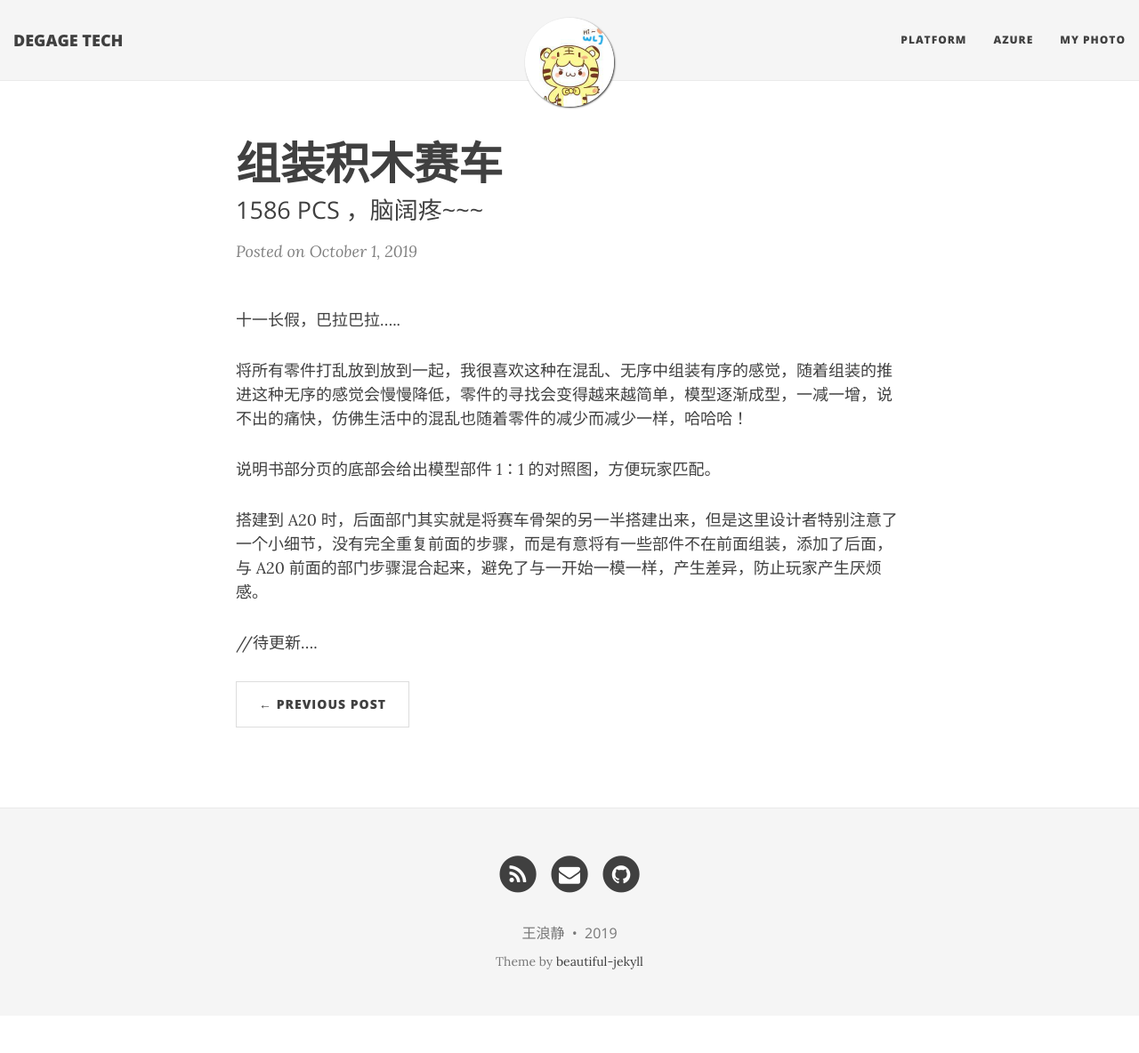
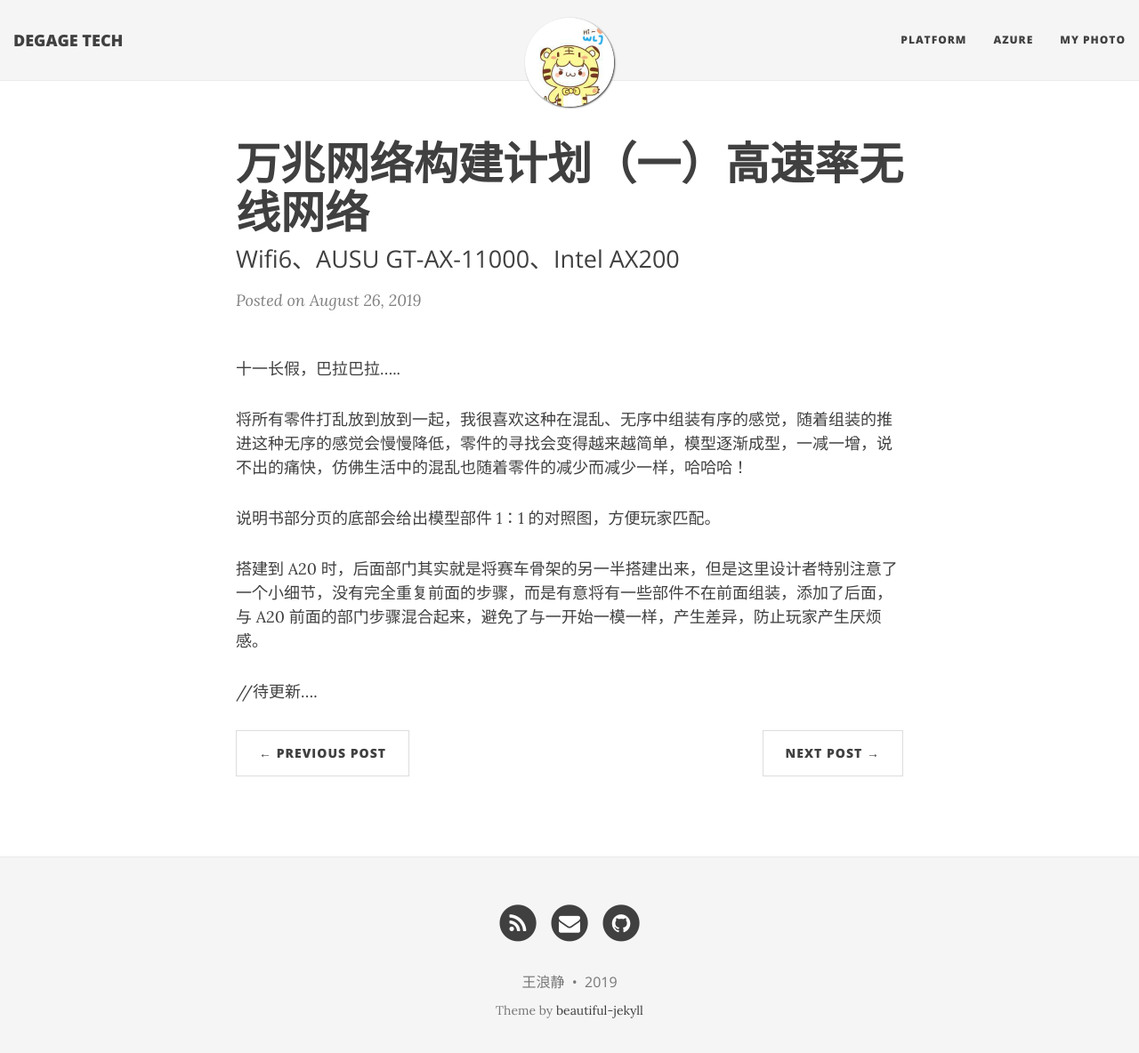
Before and after one commit to degagetech/degagetech.github.io, a Jekyll site: the page built from _posts/2019-08-26-10g-lan-plan-1.md, in a window 1280 px wide and 1197 px high. Shown: the top 1184 px of the window at 89% size. Built offline with Jekyll 4.4.1, drawn with Linux system fonts in a browser that asks for light colours; nearby versions of some CDN libraries; comment, search, counter and statistics services are not loaded.

```diff
--- a/_posts/2019-10-01-block-the-car.md
+++ b/_posts/2019-08-26-10g-lan-plan-1.md
@@ -1,7 +1,7 @@
 ---
 layout: post
-title: 组装积木赛车
-subtitle:  1586 PCS ，脑阔疼~~~
+title: 万兆网络构建计划（一）高速率无线网络
+subtitle: Wifi6、AUSU GT-AX-11000、Intel AX200
 comments: true
 ---
 
```
Also changed, not shown: _posts/2019-09-05-multisystem-host-build.md (+1 -1 lines), _posts/2019-10-01-build-block-the-car.md (added, +75 -0 lines), img/posts/build-block-the-car/building-9.jpg (added).
